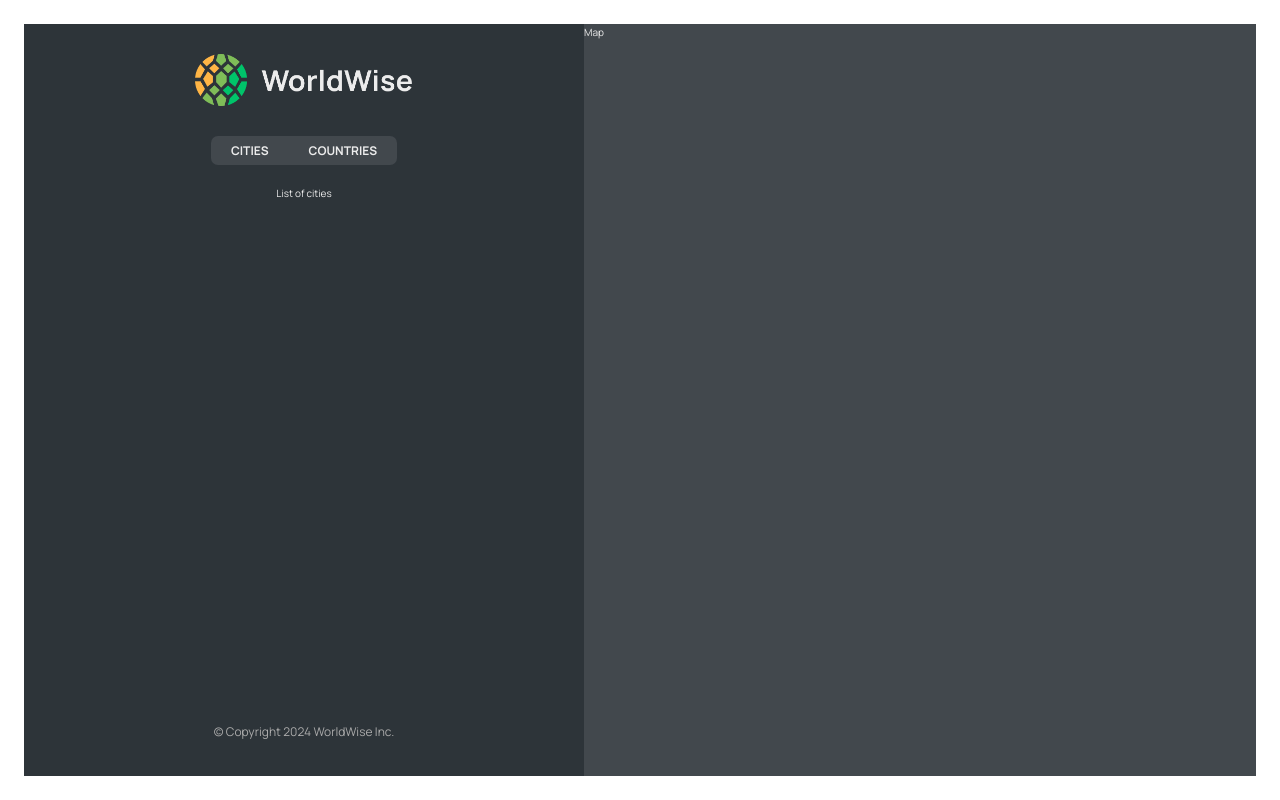
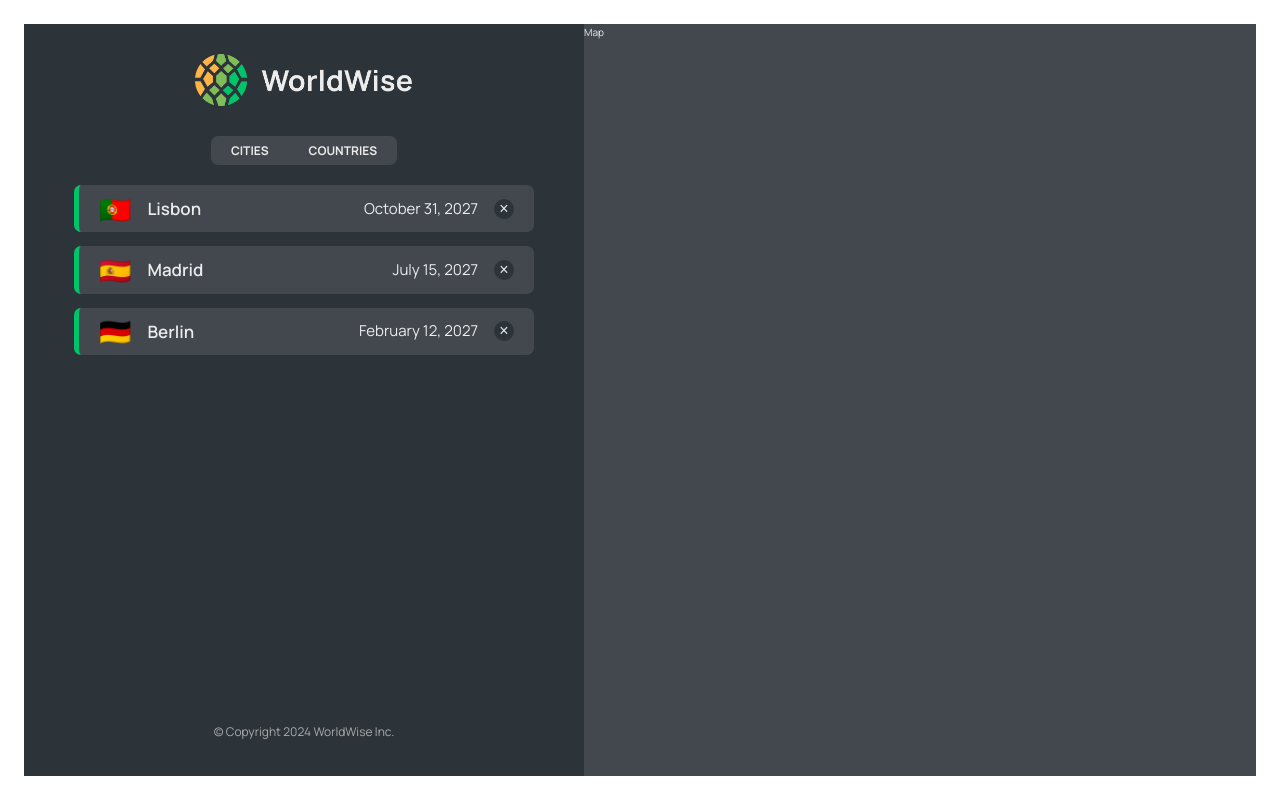
Before and after one commit to StasMasevych/WorldWise-React, a React (Vite) app: page /app in a window 1280 px wide. Built offline with nearby package versions, Linux system fonts and the light colour scheme; data requests are answered from the project's data file.

Commit message:
adding city list

```diff
--- a/package.json
+++ b/package.json
@@ -7,9 +7,11 @@
     "dev": "vite",
     "build": "vite build",
     "lint": "eslint . --ext js,jsx --report-unused-disable-directives --max-warnings 0",
-    "preview": "vite preview"
+    "preview": "vite preview",
+    "server": "json-server --watch src/data/cities.json --port 8000"
   },
   "dependencies": {
+    "json-server": "^1.0.0-alpha.23",
     "react": "^18.2.0",
     "react-dom": "^18.2.0",
     "react-router-dom": "^6.21.3"
--- a/src/App.jsx
+++ b/src/App.jsx
@@ -6,15 +6,45 @@
 import PageNotFound from "./pages/PageNotFound";
 import AppLayout from "./pages/AppLayout";
 import Login from "./pages/Login";
+import CityList from "./components/CityList";
+import { useEffect, useState } from "react";
+
+const BASE_URL = "http://localhost:8000";
 
 function App() {
+  const [cities, setCities] = useState([]);
+  console.log(cities);
+  const [isLoading, setIsLoading] = useState(false);
+
+  useEffect(function () {
+    setIsLoading(true);
+    async function fetchCities() {
+      try {
+        const res = await fetch(`${BASE_URL}/cities`);
+        const data = await res.json();
+        setCities(data);
+      } catch {
+        alert("There is an error loading data ...");
+      } finally {
+        setIsLoading(false);
+      }
+    }
+    fetchCities();
+  }, []);
+
   return (
     <BrowserRouter>
       <Routes>
         <Route path="/" element={<Homepage />} />
         <Route path="/app" element={<AppLayout />}>
-          <Route index element={<p>List of cities</p>} />
-          <Route path="cities" element={<p>List of cities</p>} />
+          <Route
+            index
+            element={<CityList cities={cities} isLoading={isLoading} />}
+          />
+          <Route
+            path="cities"
+            element={<CityList cities={cities} isLoading={isLoading} />}
+          />
           <Route path="countries" element={<p>List of countries</p>} />
           <Route path="form" element={<p>Form</p>} />
         </Route>
--- /dev/null
+++ b/src/components/CityItem.jsx
@@ -0,0 +1,24 @@
+import styles from "./CityItem.module.css";
+
+function CityItem({ city }) {
+  const formatDate = (date) =>
+    new Intl.DateTimeFormat("en", {
+      day: "numeric",
+      month: "long",
+      year: "numeric",
+      /*  weekday: "long", */
+    }).format(new Date(date));
+
+  console.log(city);
+  const { cityName, date, emoji } = city;
+  return (
+    <li className={styles.cityItem}>
+      <span className={styles.emoji}>{emoji}</span>
+      <h3 className={styles.name}>{cityName}</h3>
+      <time className={styles.date}>{formatDate(date)}</time>
+      <button className={styles.deleteBtn}>&times;</button>
+    </li>
+  );
+}
+
+export default CityItem;
--- /dev/null
+++ b/src/components/CityList.jsx
@@ -0,0 +1,23 @@
+import Spinner from "./Spinner";
+import CityItem from "./CityItem";
+import Message from "./Message";
+import styles from "./CityList.module.css";
+
+function CityList({ cities, isLoading }) {
+  if (isLoading) return <Spinner />;
+
+  if (cities.length === 0)
+    return (
+      <Message message="Add you first city by clicking a city on the map" />
+    );
+
+  return (
+    <ul className={styles.cityList}>
+      {cities.map((city) => (
+        <CityItem key={city.id} city={city} />
+      ))}
+    </ul>
+  );
+}
+
+export default CityList;
--- /dev/null
+++ b/src/data/cities-copy.json
@@ -0,0 +1,3 @@
+{
+  "cities": []
+}
```
Also changed, not shown: .eslintrc.cjs, 1 other file (tests, documents, lock files or other folders).
